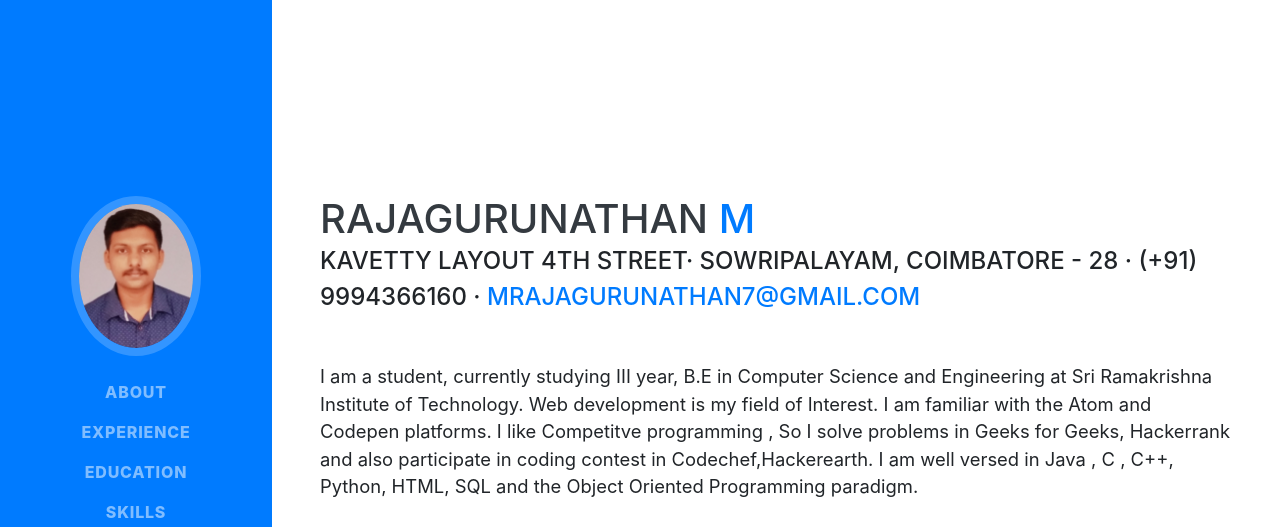
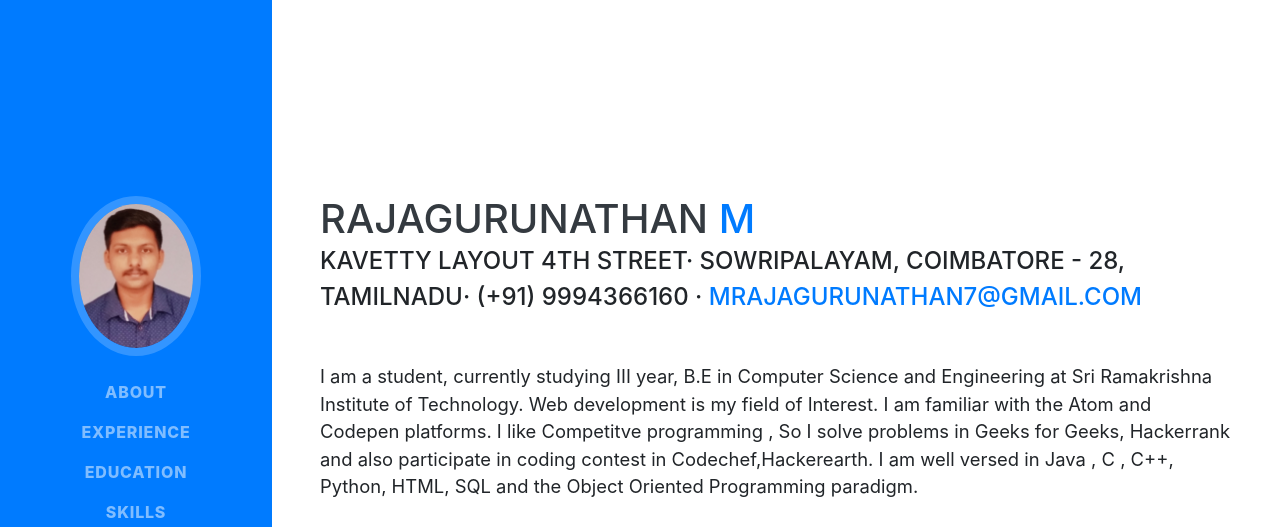
Before and after one commit to RajagurunathanM/RajagurunathanM.github.io, a website with bundled scripts: page index.html in a window 1280 px wide. Shown: the top 527 px of the page. Built offline with nearby package versions, Linux system fonts and the light colour scheme; a web font is replaced by a local one.

Commit message:
Update index.html

```diff
--- a/index.html
+++ b/index.html
@@ -66,7 +66,7 @@
         <h1 class="mb-0">RAJAGURUNATHAN
           <span class="text-primary">M</span>
         </h1>
-        <div class="subheading mb-5">Kavetty Layout 4th Street· Sowripalayam, Coimbatore - 28 · (+91) 9994366160 ·
+        <div class="subheading mb-5">Kavetty Layout 4th Street· Sowripalayam, Coimbatore - 28, Tamilnadu· (+91) 9994366160 ·
           <a href="mailto:name@email.com">mrajagurunathan7@gmail.com</a>
         </div>
         <p class="lead mb-5">I am a student, currently studying III year, B.E in Computer Science and Engineering at Sri Ramakrishna Institute of Technology. Web development is my field of Interest. I am familiar with the Atom and Codepen platforms. I like Competitve programming , So I solve problems in Geeks for Geeks, Hackerrank and also participate in coding contest in Codechef,Hackerearth. I am well versed in Java , C , C++, Python, HTML, SQL and the Object Oriented Programming paradigm.</p>
```
